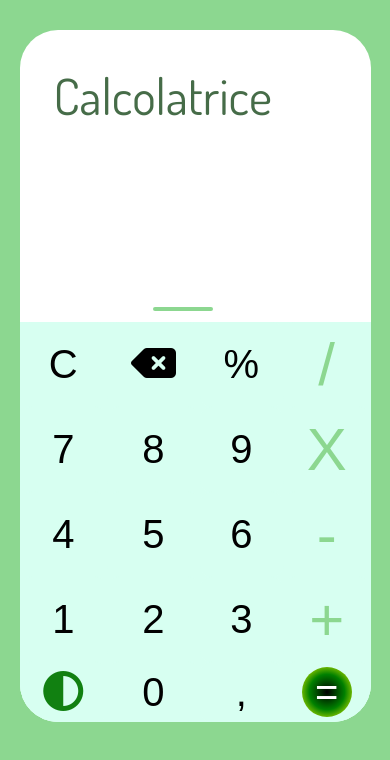
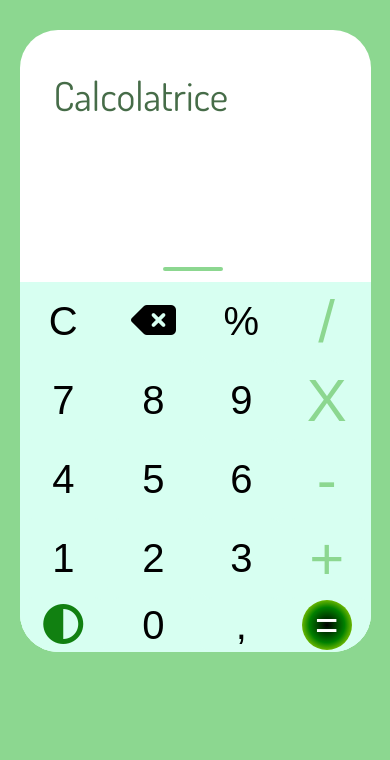
Before and after one commit to Admeral2000/calcolatrice, a plain HTML site: page index.html in a window 390 px wide. Drawn offline with Linux system fonts and the light colour scheme.

Commit message:
responsive

```diff
--- a/main.css
+++ b/main.css
@@ -10,7 +10,6 @@ body {
 }
 
 .calculation {
-  /* margin-top: 20px; */
   position: relative;
   top: 30px;
   width: 90%;
@@ -24,7 +23,6 @@ body {
 .input-wrapper {
   height: 292px;
   text-align: left;
-  /* margin-top: 75px; */
   padding-bottom: 80px;
 }
 .application-name {
@@ -39,8 +37,8 @@ body {
 .line {
   position: absolute;
   top: 277px;
-  right: 45%;
-  width: 60px;
+  right: 44%;
+  width: 70px;
   height: 4px;
   background: #8cd790;
   border-radius: 31px;
@@ -64,7 +62,6 @@ body {
   background-color: #d7fff1;
   border: none;
   border-radius: 12px;
-  transition: 6.9 s;
 }
 
 .button-wrapper :hover {
@@ -99,6 +96,31 @@ body {
   border-bottom-right-radius: 38px;
 }
 @media only screen and (max-width: 630px) {
+  .calculation {
+    max-height: 752px;
+  }
+  .input-wrapper {
+    height: 252px;
+    text-align: left;
+    padding-bottom: 80px;
+  }
+  .application-name {
+    padding: 34px;
+    max-width: 219px;
+    max-height: 63px;
+    font-weight: 400;
+    font-size: 40px;
+    line-height: 63px;
+    color: #466c48;
+  }
+  .line {
+    width: 60px;
+    top: 237px;
+    right: 42%;
+  }
+  .button-wrapper {
+    height: 370px;
+  }
   .button-wrapper #equal {
     background: content-box radial-gradient(black, green, yellow);
     border-radius: 50%;
```
